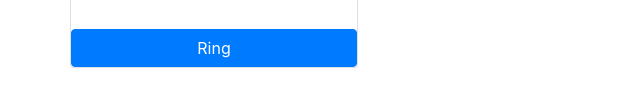
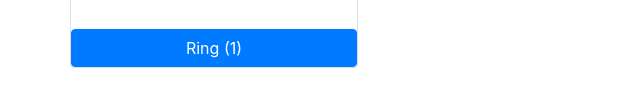
Before and after one commit to insanity54/bell, a website built with webpack: page docs/index.html in a window 1280 px wide. Shown: the part 266-372 px from the top of the page, 0-640 px from the left. Built offline with nearby package versions, Linux system fonts and the light colour scheme.

Commit message:
Add hotkey lablel

```diff
--- a/docs/index.html
+++ b/docs/index.html
@@ -15,7 +15,7 @@
         <div class="card-body">
           <h5 class="card-title">Singing Bowl Male Frequency</h5>
         </div>
-      <a id="ringOne" href="#" class="btn btn-primary">Ring</a>
+      <a id="ringOne" href="#" class="btn btn-primary">Ring (1)</a>
       </div>
     </div>
     <div class="row mt-5">
```
